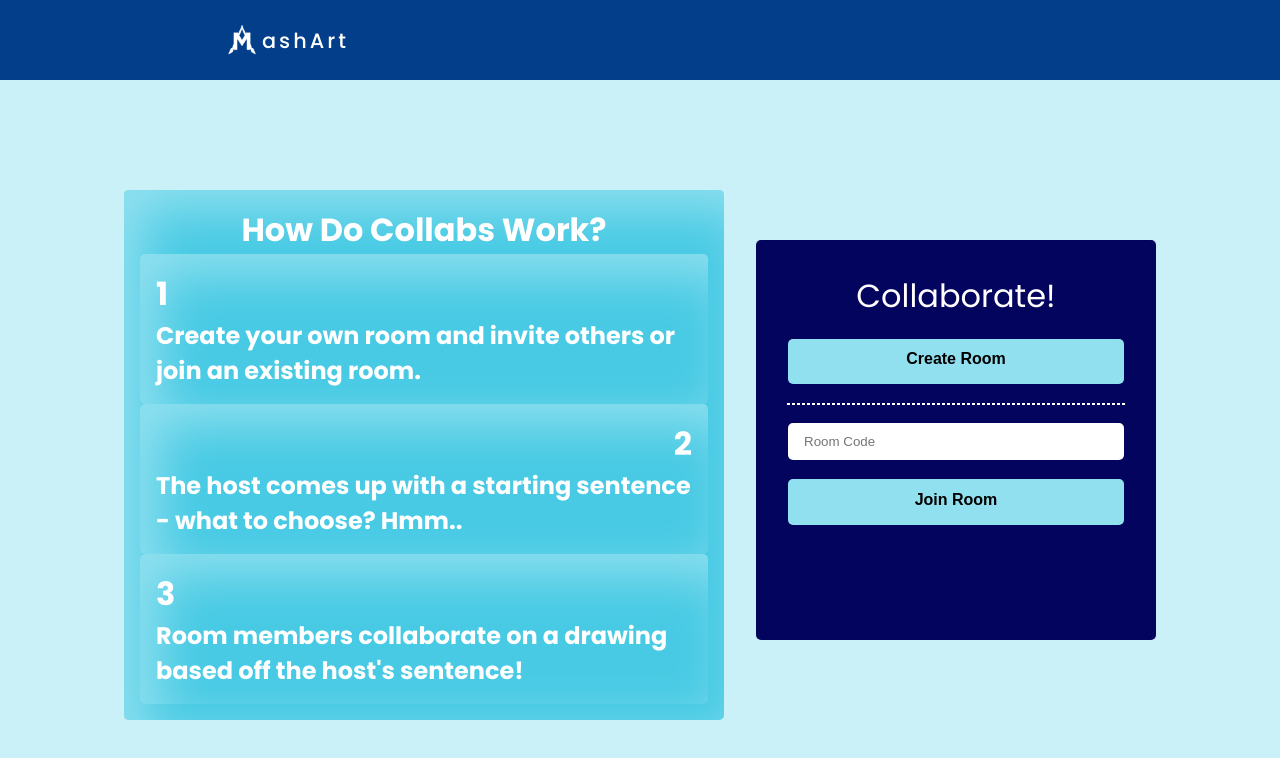
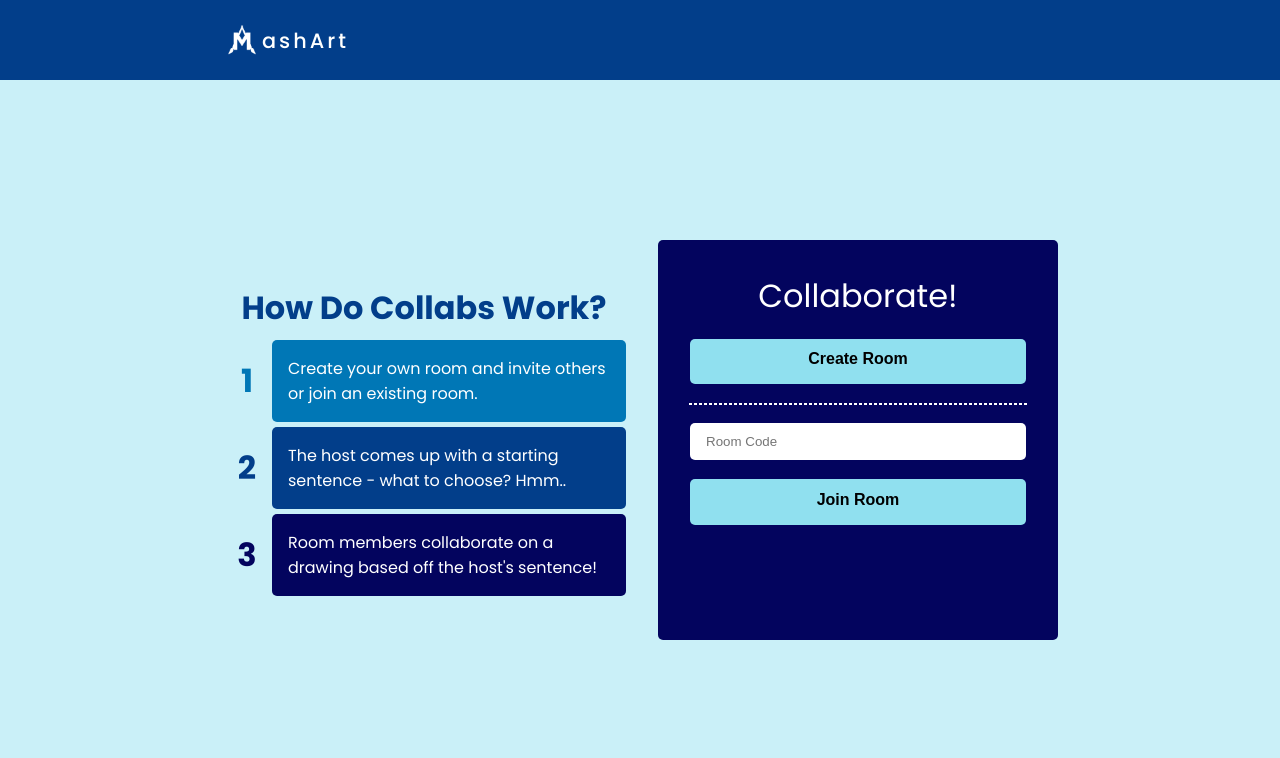
Before and after one commit to HARALARK/MashArt, a React (Create React App) app in the folder mashart/frontend/: page /collab in a window 1280 px wide. Shown: the top 758 px of the page. Built offline with nearby package versions, Linux system fonts and the light colour scheme; a web font is replaced by a local one.

Commit message:
made some minor styling changes

```diff
--- a/mashart/frontend/src/components/GameInfo.js
+++ b/mashart/frontend/src/components/GameInfo.js
@@ -1,83 +1,75 @@
-import React from 'react';
-import styled from 'styled-components';
-import device from "../screen_sizes/devices"
+import React from "react"
+import styled from "styled-components"
 
 const GameInfo = () => {
   return (
     <Offside>
-    <div className='container'>
-      <p className='heading'> How Do Collabs Work?</p>
-        <div className='container'>
-          <div className='text-design'>
-            <p className='leftH'> 1</p>
-            <p className='body'> Create your own room and invite others
-            or join an existing room.</p>
-          </div>
-        </div>
-
-        <div className='container'>
-          <div className='text-design'>
-            <p className='rightH'> 2</p>
-            <p className='body'> The host comes up with a
-            starting sentence - what to choose? Hmm.. </p>
-          </div>
-        </div>
-
-        <div className='container'>
-          <div className='text-design'>
-            <p className='leftH'> 3</p>
-            <p className='body'> Room members collaborate on a
-            drawing based off the host's sentence! </p>
-          </div>
-        </div>
-
-
-    </div>
+      <Heading> How Do Collabs Work?</Heading>
+      <Container>
+        <RuleContainer>
+          <Number lighter>1</Number>
+          <Rule lighter>
+            Create your own room and invite others or join an existing room.
+          </Rule>
+        </RuleContainer>
+        <RuleContainer>
+          <Number light>2</Number>
+          <Rule light>
+            The host comes up with a starting sentence - what to choose? Hmm..
+          </Rule>
+        </RuleContainer>
+        <RuleContainer>
+          <Number dark>3</Number>
+          <Rule dark>
+            Room members collaborate on a drawing based off the host's sentence!
+          </Rule>
+        </RuleContainer>
+      </Container>
     </Offside>
   )
-};
-
-const Offside = styled.div`
-
-  .container {
-    display: inline-block;
-    position: relative;
-    background-color: var(--primary-dark);
-    padding: 1rem 1rem;
-    border-radius: 5px;
-    box-shadow: 20px 20px 50px  var(--primary) inset;
-
 }
 
-  .heading {
-    color: var(--light);
+const Offside = styled.div``
+
+const Heading = styled.p`
+  color: var(--secondary);
   font-size: 2rem;
   text-align: center;
   font-weight: bold;
-  }
-
-  .text-design{
-    color: var(--light);
-    font-weight: bold;
-  }
-
-  .text-design .body {
-    color: var(--light);
-    font-size: 1.5rem;
-  }
-
-  .text-design .leftH{
-    font-size: 2rem;
-  }
-
-  .text-design .rightH{
-    font-size: 2rem;
-    text-align: right;
-  }
-  @media ${device.tablet} {
-    height: 500px;
-    width: 600px;
-  }
+  margin-bottom: 0.5rem;
 `
 
-export default GameInfo;
+const Container = styled.ul`
+  display: flex;
+  flex-direction: column;
+  gap: 0.3rem;
+  list-style: none;
+`
+
+const RuleContainer = styled.div`
+  display: flex;
+  align-items: center;
+`
+
+const Number = styled.h1`
+  font-size: 2rem;
+  color: ${(props) =>
+    (props.lighter && "var(--secondary-light)") ||
+    (props.light && "var(--secondary)") ||
+    (props.dark && "var(--secondary-dark)")};
+  width: 50px;
+  text-align: center;
+`
+
+const Rule = styled.li`
+  flex: 1;
+  color: var(--light);
+  background: ${(props) =>
+    (props.lighter && "var(--secondary-light)") ||
+    (props.light && "var(--secondary)") ||
+    (props.dark && "var(--secondary-dark)")};
+  padding: 1rem;
+  border-radius: 5px;
+`
+
+export default GameInfo
```
Lines whose indentation alone changed are shown as unchanged.
